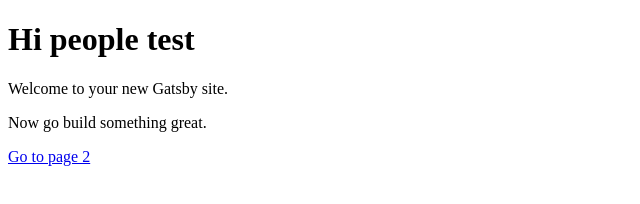
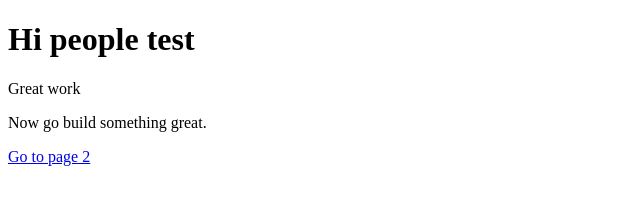
Before and after one commit to davidbograd/reactApp, a Gatsby site: page / in a window 1280 px wide. Shown: the whole page, without its empty margins (0-640 px from the left). Built offline with nearby package versions, Linux system fonts and the light colour scheme; Gatsby itself is replaced by a stand-in of ours.

Commit message:
just testing

```diff
--- a/src/pages/index.js
+++ b/src/pages/index.js
@@ -4,7 +4,7 @@ import Link from 'gatsby-link'
 const IndexPage = () => (
   <div>
     <h1>Hi people test</h1>
-    <p>Welcome to your new Gatsby site.</p>
+    <p>Great work</p>
     <p>Now go build something great.</p>
     <Link to="/page-2/">Go to page 2</Link>
   </div>
```
